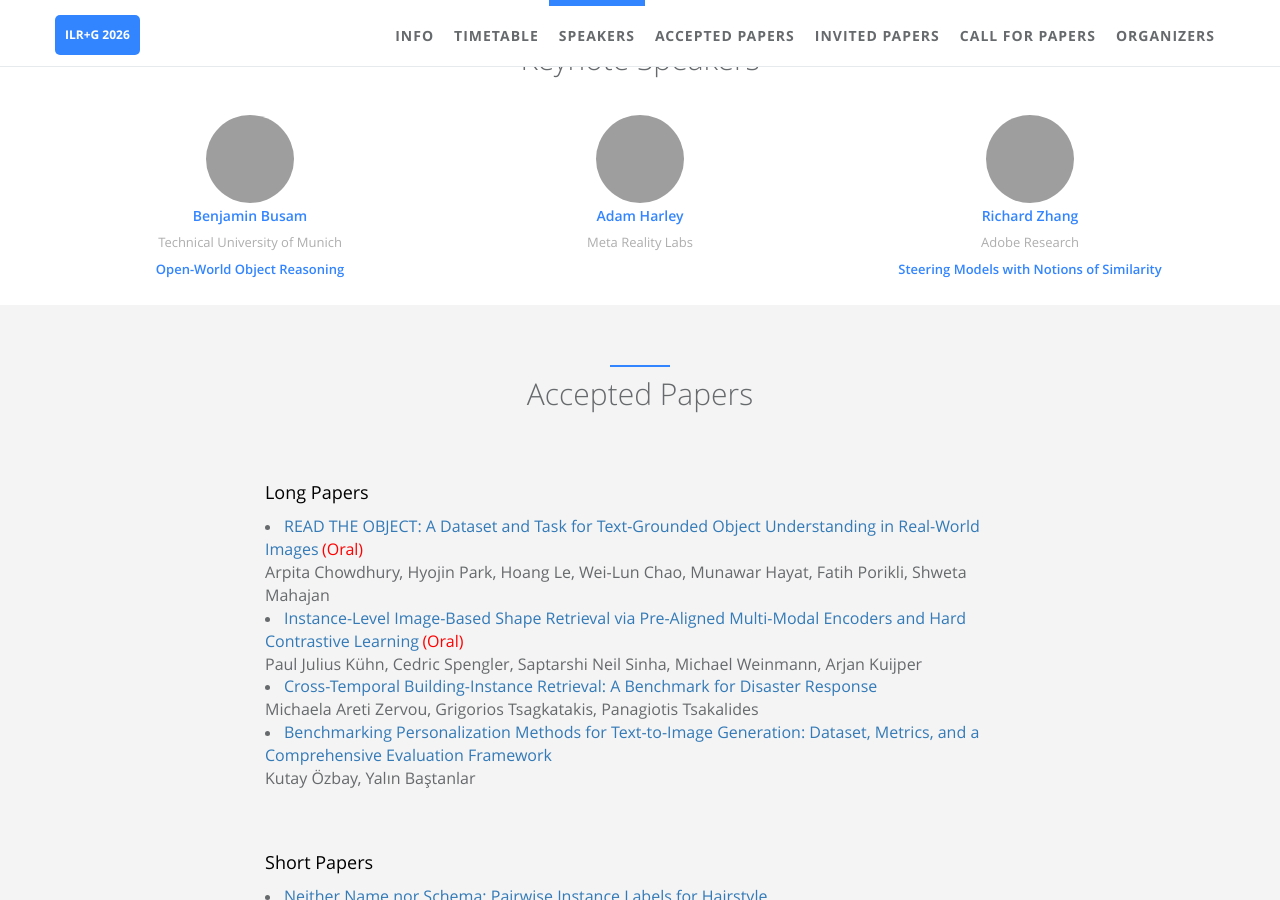
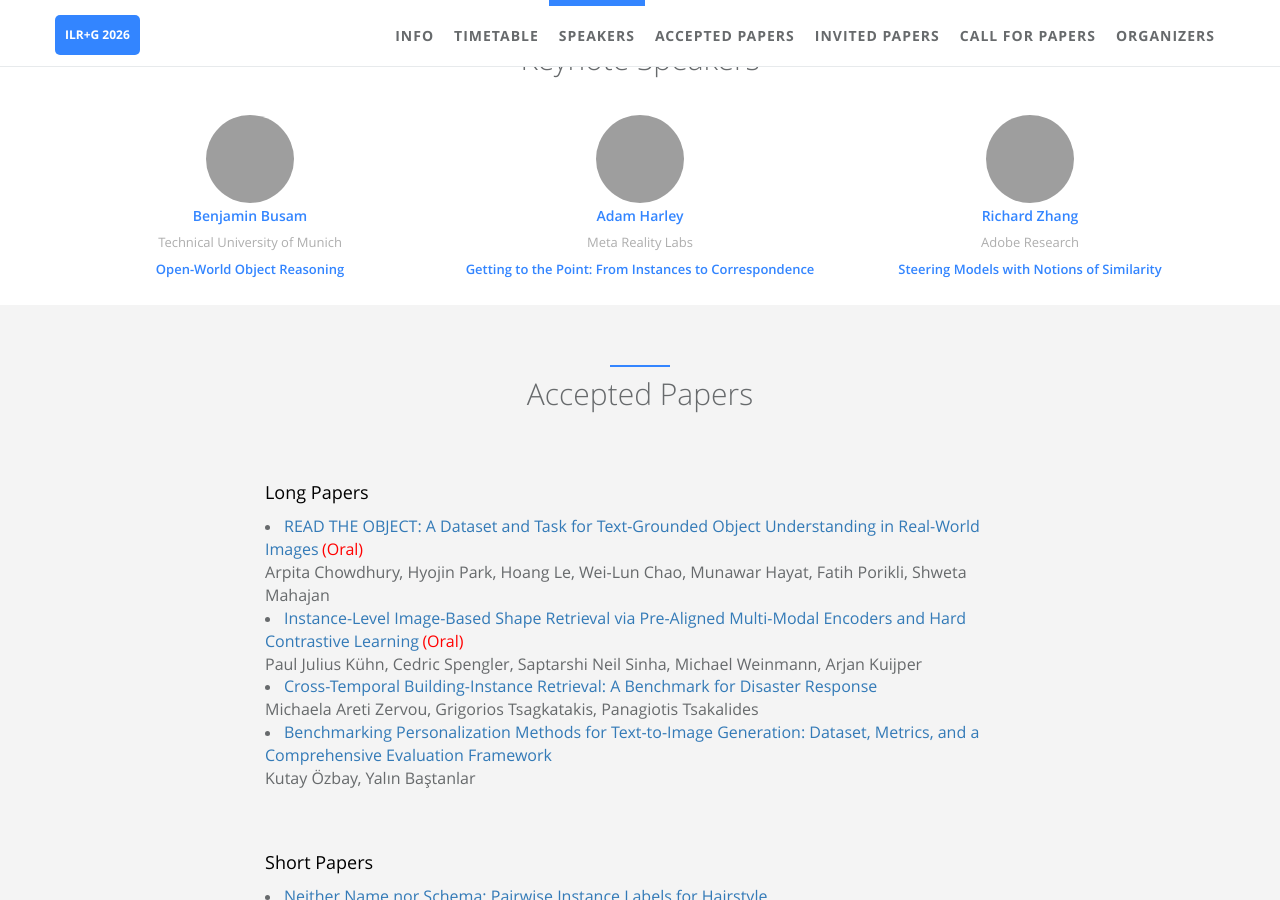
Before and after one commit to ilr-workshop/ECCVW2026, a Jekyll site: the page built from index.html, in a window 1280 px wide and 900 px high, scrolled down 2587 px, cut to the strip 0-900 px from the top of the window. Built offline with Jekyll 4.4.1, drawn with Linux system fonts in a browser that asks for light colours; grey boxes are pictures that could not be loaded.

Commit message:
Update speaker.yml

```diff
--- a/_data/index/speaker.yml
+++ b/_data/index/speaker.yml
@@ -4,7 +4,7 @@
 #
 
 - name: Benjamin Busam
-  url: https://scholar.google.com/citations?user=u4rJZwUAAAAJ&hl=de
+  url: https://www.professoren.tum.de/en/busam-benjamin
   i18n: Benjamin Busam
   img: /static/assets/img/landing/Benjamin_busam.jpeg
   desc: Technical University of Munich
@@ -17,7 +17,7 @@
   i18n: Adam Harley
   img: /static/assets/img/landing/adam_harley.jpg
   desc: Meta Reality Labs
-  title:
+  title: "Getting to the Point: From Instances to Correspondence"
   abstract:
   bio:
 
```
